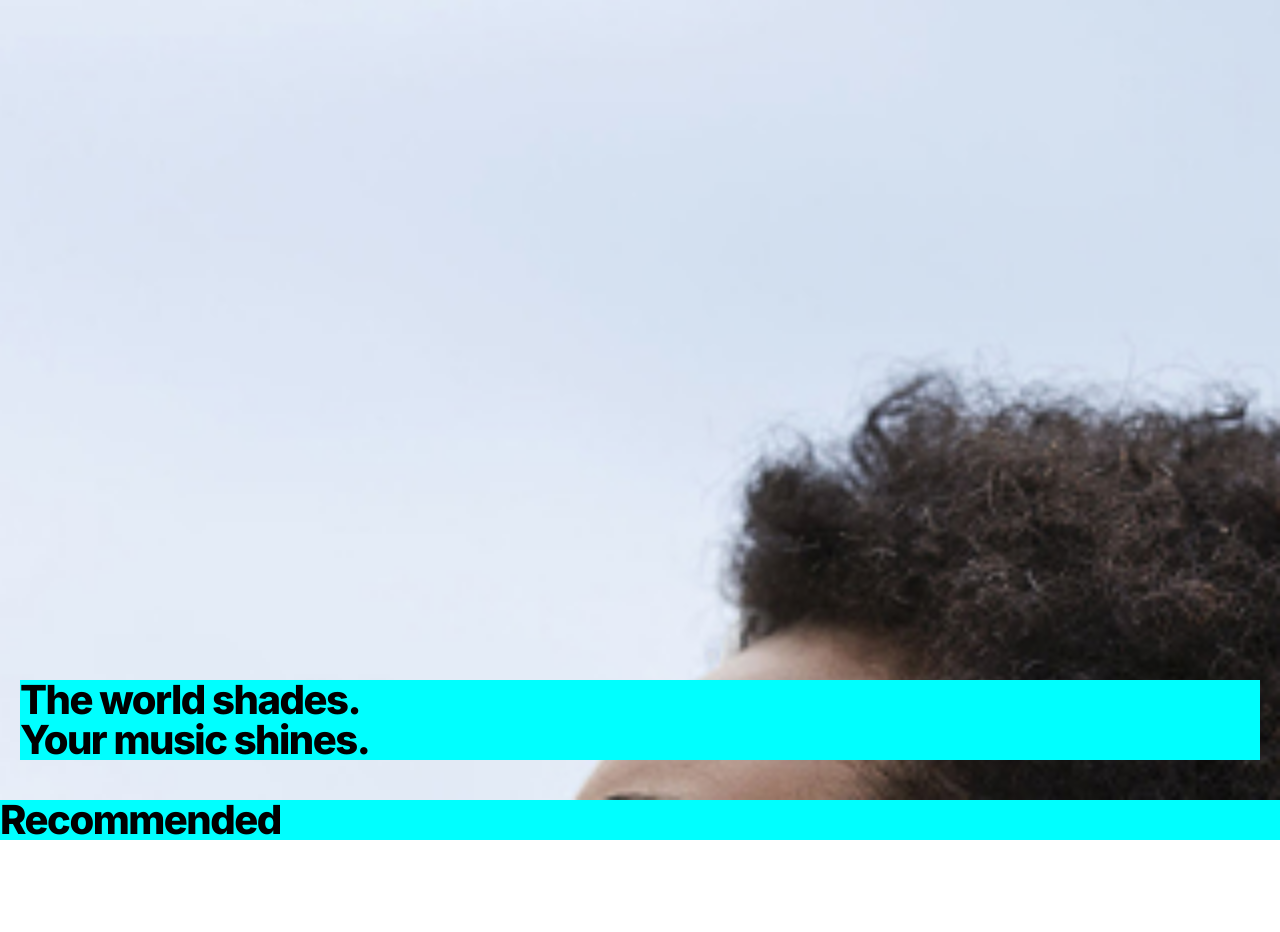
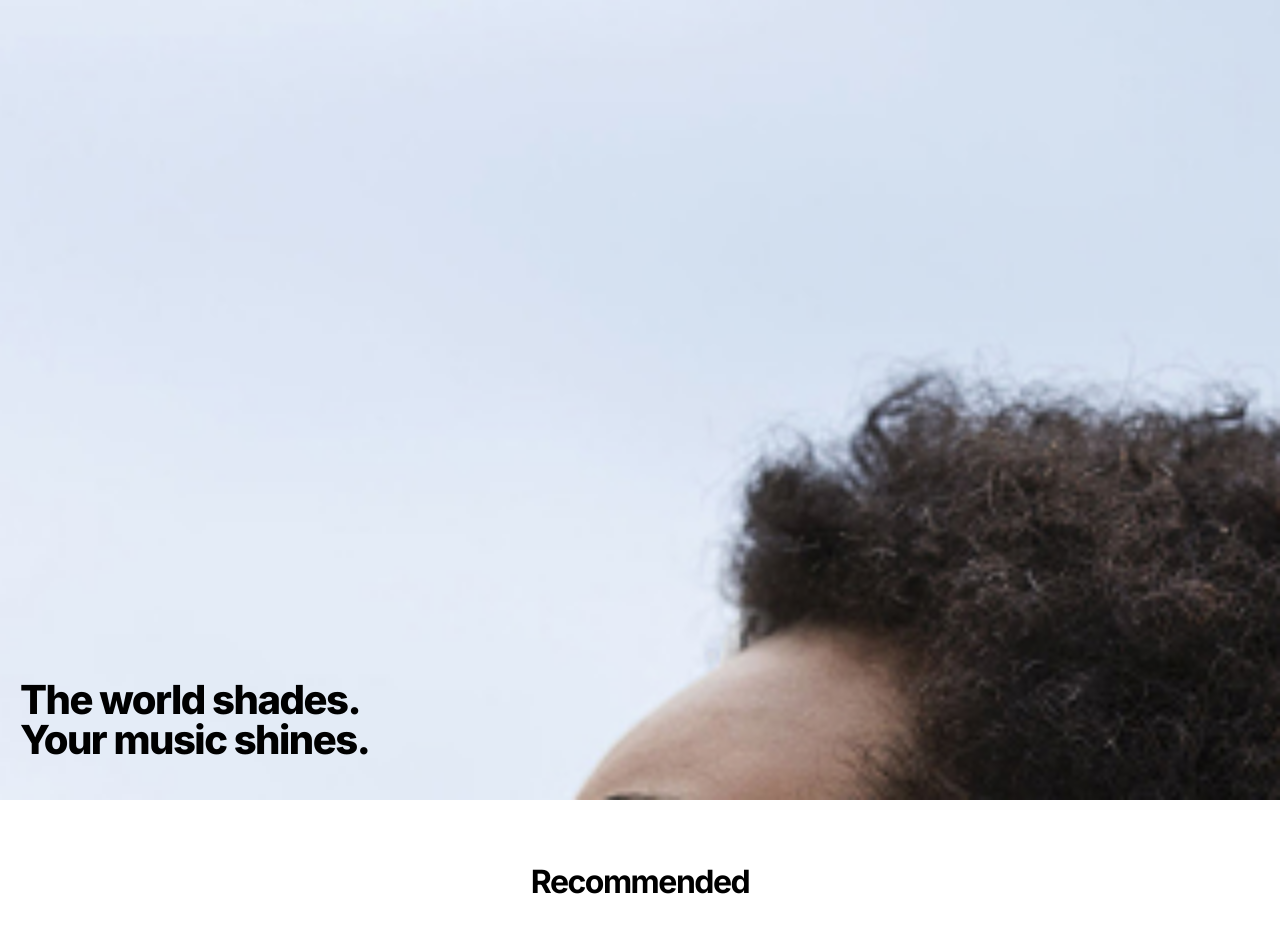
Before and after one commit to agacia1515w-ops/bose-landing-page, a plain HTML site: page index.html in a window 1280 px wide. Before the commit the page ends 844 px from the top, so only its background shows below. Drawn offline with nearby package versions, Linux system fonts and the light colour scheme; files that its build step writes are made by us from their sources.

Commit message:
CSS for main secondary header

```diff
--- /dev/null
+++ b/styles/blocks/main.scss
@@ -0,0 +1,3 @@
+.main{
+    padding: 66px 20px;
+}
--- a/styles/blocks/title.scss
+++ b/styles/blocks/title.scss
@@ -1,11 +1,18 @@
 .title {
  font-family: "Inter", sans-serif;
  font-weight: 800;
-background-color: aqua;
  font-size: 40px;
-
  line-height: 100%;
  letter-spacing: -1.5px;
 
+ &--secondary {
+    font-family: "Inter", sans-serif;
+    font-weight: 700;
+    font-style: normal;
+    font-size: 32px;
+    line-height: 32px;
+    letter-spacing: -1.5px;
+    text-align: center;
+    }
 
 }
--- a/styles/main.scss
+++ b/styles/main.scss
@@ -2,3 +2,4 @@
 
 @import './blocks/title';
 @import './blocks/header';
+@import './blocks/main';
```
